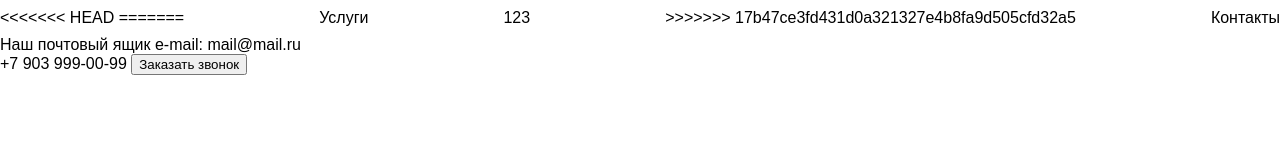
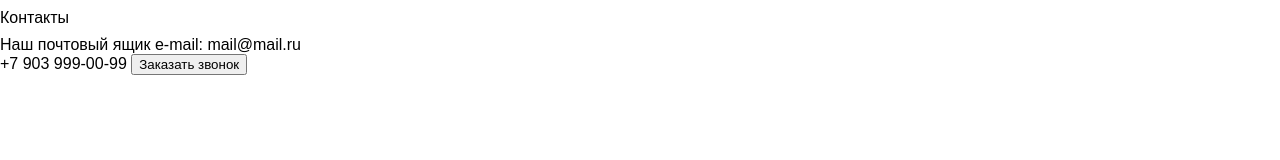
Before and after one commit to PavelShustov/app, a plain HTML site: page index.html in a window 1280 px wide. Drawn offline with Linux system fonts and the light colour scheme.

Commit message:
changed file index.html after merging

```diff
--- a/index.html
+++ b/index.html
@@ -12,11 +12,6 @@
 <body>
 <header>
     <nav>
-<<<<<<< HEAD
-=======
-        <a href="#services">Услуги</a>
-        <a href="#123">123</a>
->>>>>>> 17b47ce3fd431d0a321327e4b8fa9d505cfd32a5
         <a href="#contacts">Контакты</a>
     </nav>
     <div> Наш почтовый ящик e-mail: <a href="mailto:mail@mail.ru">mail@mail.ru</a>
```
